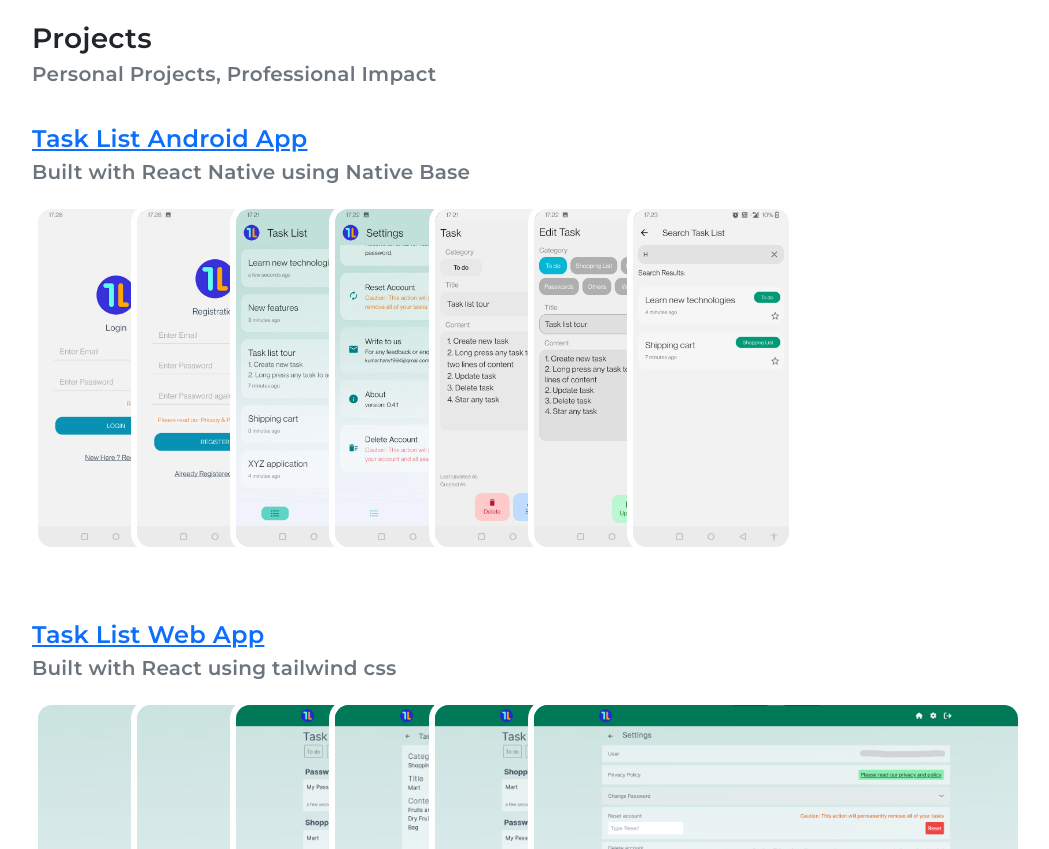
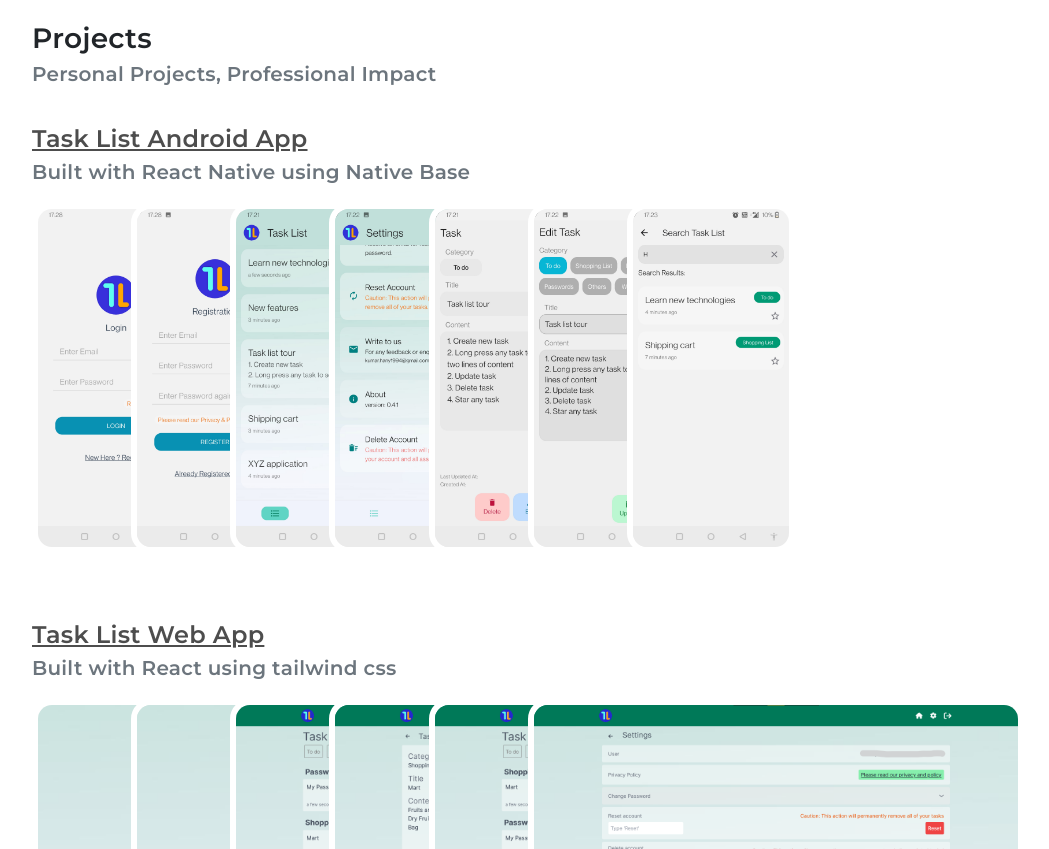
Before and after one commit to hanykumar/portfolio, an Angular app: page / in a window 1280 px wide. Shown: the part 660-1509 px from the top of the page, without its empty margins (66-1115 px from the left). Built offline with nearby package versions, Linux system fonts and the light colour scheme.

Commit message:
link target

```diff
--- a/src/app/components/about/about.component.html
+++ b/src/app/components/about/about.component.html
@@ -8,14 +8,14 @@
             <div class="col-lg-6 col-12 mb-2">
                 <div class="bg-light border rounded px-5 py-4">
                     <div class="fs-5 darkGray">LinkedIn</div>
-                    <a class="fs-6 text-secondary mb-3" href="https://www.linkedin.com/in/hanykumar/">
+                    <a class="fs-6 text-secondary mb-3" target="_blank" href="https://www.linkedin.com/in/hanykumar/">
                         https://www.linkedin.com/in/hanykumar</a>
                 </div>
             </div>
             <div class="col-lg-6 col-12 mb-2">
                 <div class="bg-light border rounded px-5 py-4">
                     <div class="fs-5 darkGray">Github</div>
-                    <a class="fs-6 text-secondary mb-3" href="https://github.com/hanykumar/">
+                    <a class="fs-6 text-secondary mb-3" target="_blank" href="https://github.com/hanykumar/">
                         https://github.com/hanykumar
                     </a>
                 </div>
--- a/src/app/components/projects/projects.component.html
+++ b/src/app/components/projects/projects.component.html
@@ -9,7 +9,7 @@
                 <div class="my-3">
                     <div class="text-decoration-none text-reset">
                         <a target="_blank" href="https://play.google.com/store/apps/details?id=com.hanykumar.tasklist"
-                            class="fs-4">Task List Android App</a>
+                            class="fs-4 darkGray">Task List Android App</a>
                         <!-- <div class="fill-div"> -->
                         <div class="fs-5 text-secondary">Built with React Native using Native Base</div>
                         <!-- </div> -->
@@ -31,7 +31,7 @@
             <div class="col-12 position-relative">
                 <div class="my-3">
                     <div class="text-decoration-none text-reset">
-                        <a target="_blank" href="https://tasklist-hanykumar.vercel.app" class="fs-4">Task List Web
+                        <a target="_blank" href="https://tasklist-hanykumar.vercel.app" class="fs-4 darkGray">Task List Web
                             App</a>
                         <!-- <div class="fill-div"> -->
                         <div class="fs-5 text-secondary">Built with React using tailwind css</div>
```
